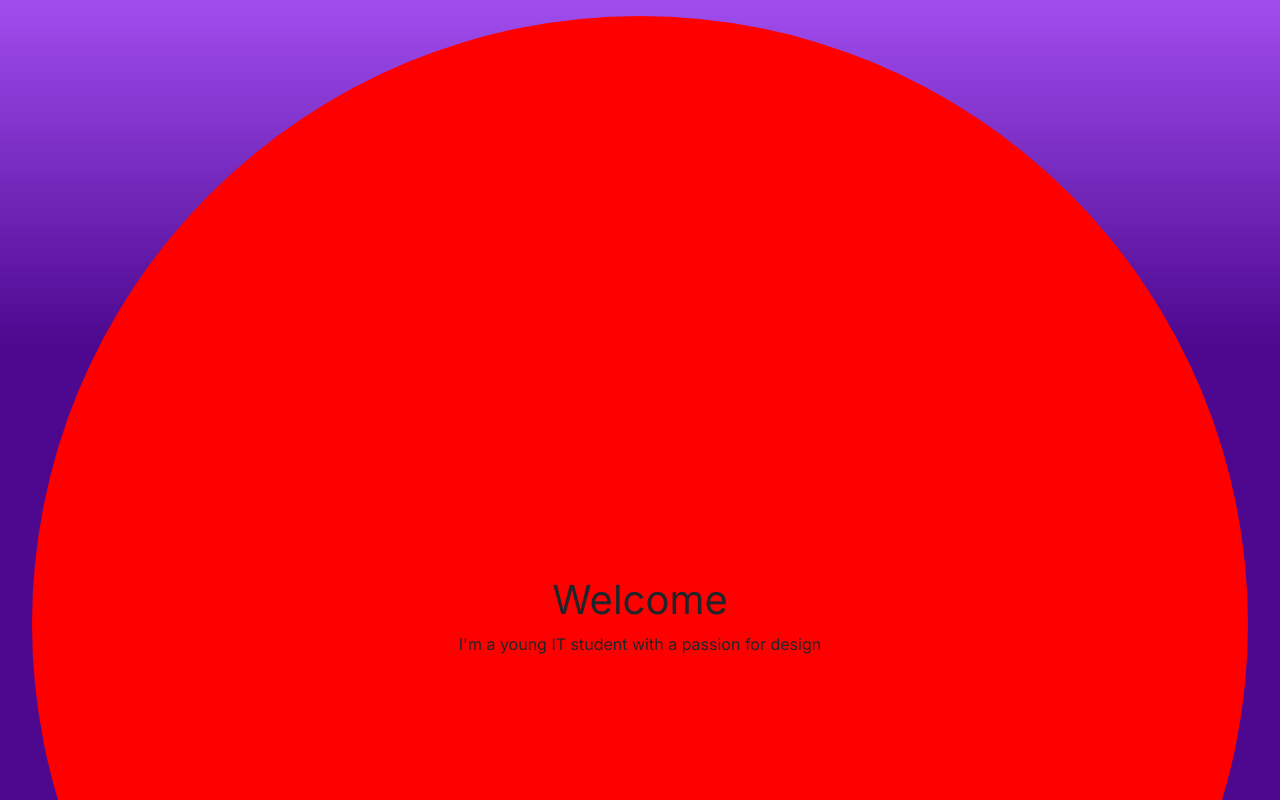
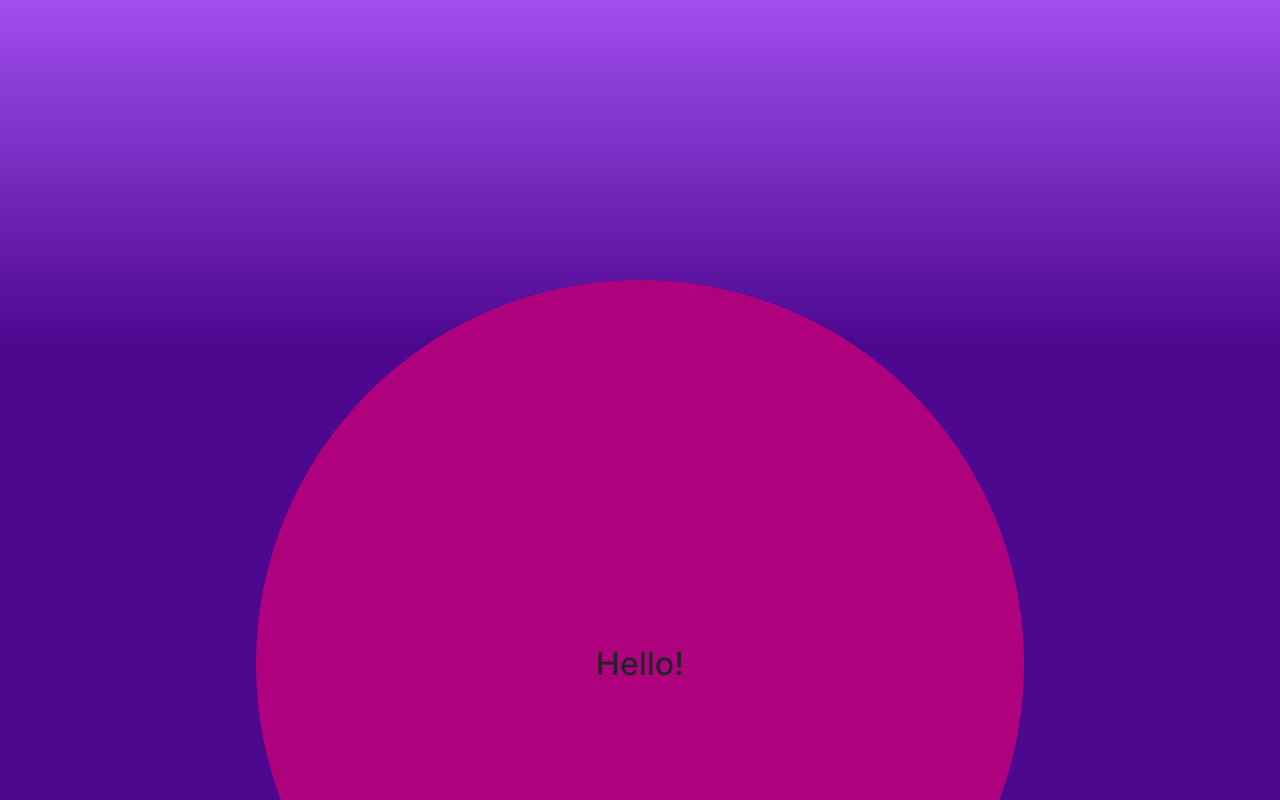
Before and after one commit to Lightiiy/portfolio, an Angular app: page / in a window 1280 px wide. Shown: the top 800 px of the page. Built offline with nearby package versions, Linux system fonts and the light colour scheme.

Commit message:
home paeg and welcome page - base

```diff
--- a/package.json
+++ b/package.json
@@ -10,6 +10,11 @@
     "lint": "ng lint"
   },
   "private": true,
+  "browser": {
+    "fs": false,
+    "path": false,
+    "os": false
+  },
   "dependencies": {
     "@angular/animations": "^14.2.10",
     "@angular/common": "^14.2.10",
--- a/src/app/app-routing.module.ts
+++ b/src/app/app-routing.module.ts
@@ -3,9 +3,9 @@ import { RouterModule, Routes } from '@angular/router';
 import { HomePageComponent } from './module/home-page/home-page.component';
 
 const routes: Routes = [
-  {
-    path: '', component: HomePageComponent
-  }
+  // {
+  //   path: '', component: HomePageComponent
+  // }
 ];
 
 @NgModule({
--- a/src/app/app.component.html
+++ b/src/app/app.component.html
@@ -1 +1,10 @@
+<div *ngIf="true; else homePage">
+  <div class="welcome-page-mobile">
+    <h2 class="greeting">Hello!</h2>
+    <button class="cv">Quick access to CV</button>
+  </div>
+</div>
+<ng-template #homePage>
+  <app-home-page></app-home-page>
+</ng-template>
 <router-outlet></router-outlet>
--- a/src/app/app.component.scss
+++ b/src/app/app.component.scss
@@ -0,0 +1,30 @@
+@import './../assets/theme.scss';
+
+.welcome-page-mobile {
+  display: grid;
+  grid-template-columns: 1fr;
+  grid-template-rows: 33% 2fr 1fr 1fr;
+  grid-template-areas:
+    '.'
+    'greeting'
+    '.'
+    'cv';
+  justify-items: center;
+  gap: 0px 0px;
+  height: 100vh;
+
+  .greeting {
+    @include circle(--second, 60vw);
+    grid-area: greeting;
+    display: flex;
+    align-items: center;
+    justify-content: center;
+  }
+
+  .cv {
+    grid-area: cv;
+    border: none;
+    background: none;
+    color: var(--accent);
+  }
+}
--- a/src/app/module/home-page/home-page.component.html
+++ b/src/app/module/home-page/home-page.component.html
@@ -1,27 +1,27 @@
 <div>
-  <div class="wrapper">
-    <div id="welcome" class="circle">
-      <div class="welcome-text">
+  <div class="wrapper-mobile">
+    <div class="welcome">
       <h1>Welcome</h1>
-        <p>I'm a young IT student with a passion for design</p>
-      </div>
+      <p>
+        I'm a young IT student with a passion for user friendly, interactive
+        design
+      </p>
+      <div (click)="cvEvent()" class="cv"><h3>CV</h3></div>
     </div>
 
-    <div id="cv" (click)="testEvent()" class="circle">CV</div>
+    <div id="about">
       <div *ngIf="showMyPhoto; then myPhoto; else axiPhoto"></div>
       <ng-template #myPhoto>
-      <div id="about" class="circle">
-        <h2>About my me</h2>
-      </div>
+        <h2 class="about-text">About me</h2>
       </ng-template>
       <ng-template #axiPhoto>
-      <div id="about" class="circle">
-        <h2>About my dog (and me)</h2>
+        <h2 class="about-text dog">About my dog</h2>
+      </ng-template>
+      <button class="change-photo" (click)="changePhotos()">
+        Change photo
+      </button>
     </div>
-    </ng-template>
-    <button class="photo-change" (click)="testChange()">Change photo</button>
-
-    <div id="navbar">
+    <div class="navbar">
       <ul>
         <li>1</li>
         <li>2</li>
--- a/src/app/module/home-page/home-page.component.scss
+++ b/src/app/module/home-page/home-page.component.scss
@@ -1,75 +1,80 @@
 //Mobile 320px - 1023px
 //Tablet 1024px - 1439px
 //Desktop 1440px
+@import './../../../assets/theme.scss';
 
-
-.wrapper{
+.wrapper-mobile {
   display: flex;
   flex-direction: column;
   justify-items: flex-start;
   align-items: center;
   justify-content: space-evenly;
   z-index: -1;
+  color: var(--bg-color);
 
-    #welcome{
-        z-index: 1;
-        width: 95vw;
-        height: 95vw;
+  .welcome,
+  .cv,
+  .about {
     display: flex;
-        justify-items: flex-start;
-        align-items: center;
     justify-content: center;
-        background-color: red;
-
-        #welcome-text{
-            z-index: 2;
-            display: flex;
-            flex-direction: column;
-            align-items: flex-start;
-        }
   }
 
-    #cv{
-        background-color: green;
-        z-index: 2;
-        width: 30vw;
-        height: 30vw;
-        transform: translate(25vw, -10vh);
+  h2 {
+    font-weight: bolder;
   }
 
-    #about{
+  .welcome {
+    @include circle(--accent-sec, 95vw);
+    position: relative;
     z-index: 1;
-        background-color: blue;
-        width: 75vw;
-        height: 75vw;
+    flex-direction: column;
+    align-items: center;
+    text-align: center;
+    margin-bottom: 7.5rem;
   }
 
-    .photo-change{
+  .cv {
+    @include circle(--accent-third, 30vw);
+    align-items: center;
+    position: absolute;
+    bottom: 0;
+    right: 0;
     z-index: 2;
-        border: none;
-        background-color: transparent;
-        transform: translate(-25vw,-5vh);
-    }
-
-    #navbar{
-        width: 100%;
-        padding: 1rem;
-        ul{
-            display: flex;
-            flex-direction: row;
-            justify-content: space-between;
-            list-style: none;
+    h3 {
       margin: 0;
       padding: 0;
     }
   }
 
+  #about {
+    @include circle(--accent-sec, 75vw);
+    position: relative;
+    text-align: center;
+    z-index: 1;
+    background-size: cover;
+    background-repeat: no-repeat;
   }
 
-.circle{
-    display: flex;
-    justify-content: center;
-    align-items: center;
-    text-align: center;
-    border-radius: 100%;
+  .about-text {
+    font-size: 1.25rem;
+    padding: 1.5rem 0;
+    color: white;
+    text-shadow: 2px 2px var(--bg-color);
   }
+
+  .dog::after {
+    content: '(and me)';
+    display: block;
+    font-size: 0.75rem;
+  }
+
+  .change-photo {
+    @include circle(--accent-third, 25%);
+    z-index: 2;
+    position: absolute;
+    font-size: 0.75rem;
+    bottom: 0;
+    left: 0;
+    border: none;
+  }
+}
--- a/src/app/module/home-page/home-page.component.ts
+++ b/src/app/module/home-page/home-page.component.ts
@@ -1,4 +1,6 @@
 import { Component, OnInit } from '@angular/core';
+import {readFileSync, promises as fsPromises} from 'fs';
+import {dogImages} from './../../../assets/images/dog/dogList'
 
 @Component({
   selector: 'app-home-page',
@@ -7,16 +9,33 @@ import { Component, OnInit } from '@angular/core';
 })
 export class HomePageComponent implements OnInit {
 
-  constructor() { }
+  public showMyPhoto: boolean = false;
+  private dogImages: string[] = dogImages()
 
-  public showMyPhoto: boolean = false;
 
-  testEvent()
+  constructor() {
+    this.changeImageAfterInterval();
+  }
+
+  changeImageAfterInterval(){
+    let i = 0;
+      setInterval( () => {
+        console.log(i);
+        let about = document.getElementById("about");
+        about!.style.backgroundImage = "url('" + this.dogImages[i] +"')";
+        i = (i+1)%this.dogImages.length
+      },
+      10000);
+  }
+
+
+
+  cvEvent()
   {
     console.log("test");
   }
 
-  testChange(){
+  changePhotos(){
     this.showMyPhoto = !this.showMyPhoto;
   }
 
--- a/src/assets/fonts.css
+++ b/src/assets/fonts.css
@@ -1,5 +1,5 @@
-@import url('https://fonts.googleapis.com/css2?family=Inter:wght@200;400;600;700&display=swap');
+@import url('https://fonts.googleapis.com/css2?family=Inter:wght@100;200;300;400;500;600;700;800;900&display=swap');
 
-*{
-    font-family: 'Inter', sans-serif;
+* {
+  font-family: 'Inter', sans-serif;
 }
--- /dev/null
+++ b/src/assets/images/dog/dogList.ts
@@ -0,0 +1,9 @@
+export function dogImages(): string[] {
+  let list: string[] =
+  [
+    './../../../assets/images/dog/dog1.jpg',
+    './../../../assets/images/dog/dog2.jpg',
+  ];
+
+  return list;
+}
--- /dev/null
+++ b/src/assets/theme.scss
@@ -0,0 +1,16 @@
+:root {
+  --bg-color: #4d088f;
+  --bg-color-high: #a04dee;
+  --second: #af007d;
+  --third: #e82d62;
+  --accent: #f9f871;
+  --accent-sec: #ffb948;
+  --accent-third: #ff764b;
+}
+
+@mixin circle($color-value, $radius) {
+  border-radius: 100%;
+  background-color: var($color-value);
+  width: $radius;
+  height: $radius;
+}
--- a/src/styles.scss
+++ b/src/styles.scss
@@ -3,10 +3,26 @@
 /* Importing Bootstrap SCSS file. */
 @import 'bootstrap/scss/bootstrap';
 @import './assets/fonts.css';
+@import './assets/theme.scss';
 
-body{
-    height: 100vh;
-    padding: 16px;
-    background: rgb(77,8,143);
-    background: linear-gradient(0deg, rgba(77,8,143,1) 57%, rgba(160,77,238,1) 100%);
+body {
+  height: 100%;
+  padding: 1rem;
+  margin: 0;
+  background: var(--bg-color);
+  background: linear-gradient(
+    0deg,
+    var(--bg-color) 57%,
+    var(--bg-color-high) 100%
+  );
+  background-repeat: no-repeat;
+  background-attachment: fixed;
+  //remove scroll for IE, Edge and Firefox
+  -ms-overflow-style: none;
+  scrollbar-width: none;
 }
+
+//remove scroll for Chrome, Safari and opera
+body::-webkit-scrollbar {
+  display: none;
+}
```
Also changed, not shown: src/assets/images/dog/dog1.jpg (added), 1 other file (tests, documents, lock files or other folders). Lines whose indentation alone changed are shown as unchanged.
